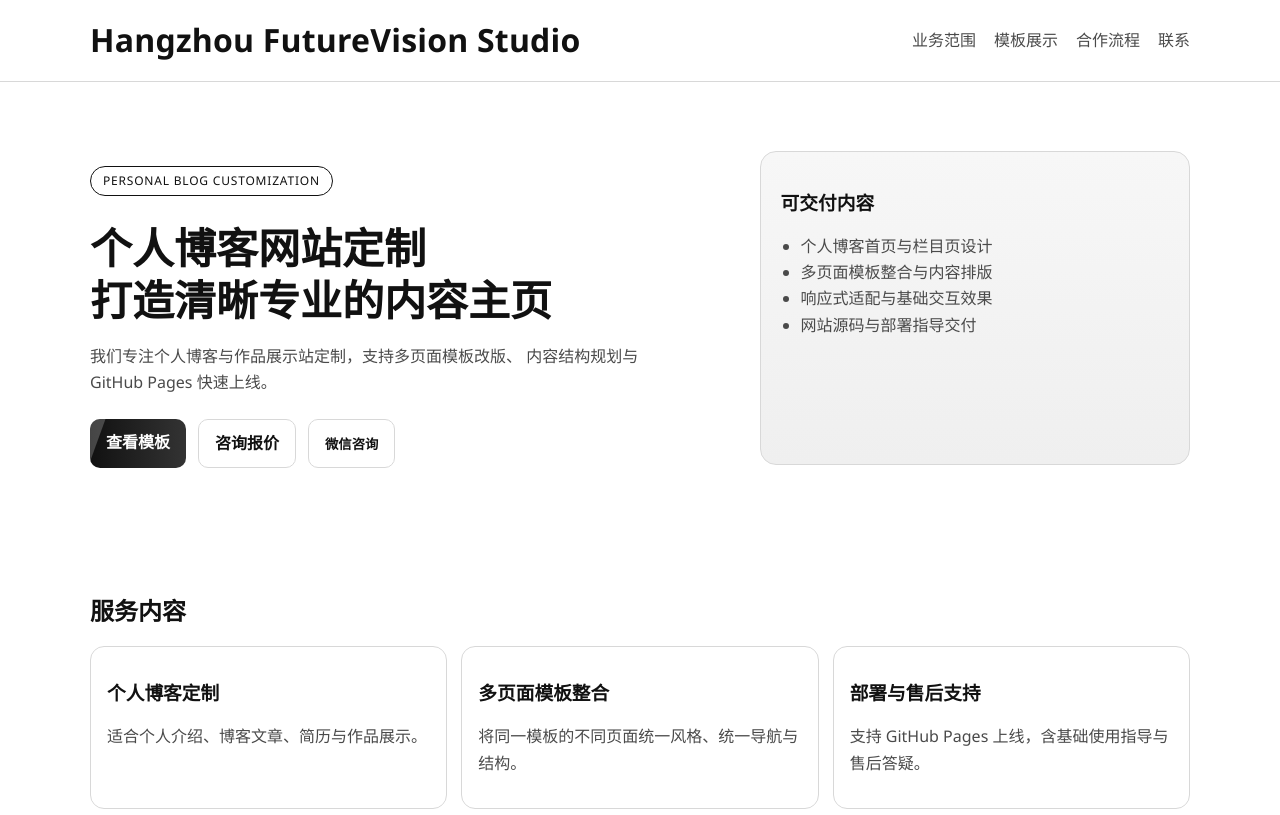
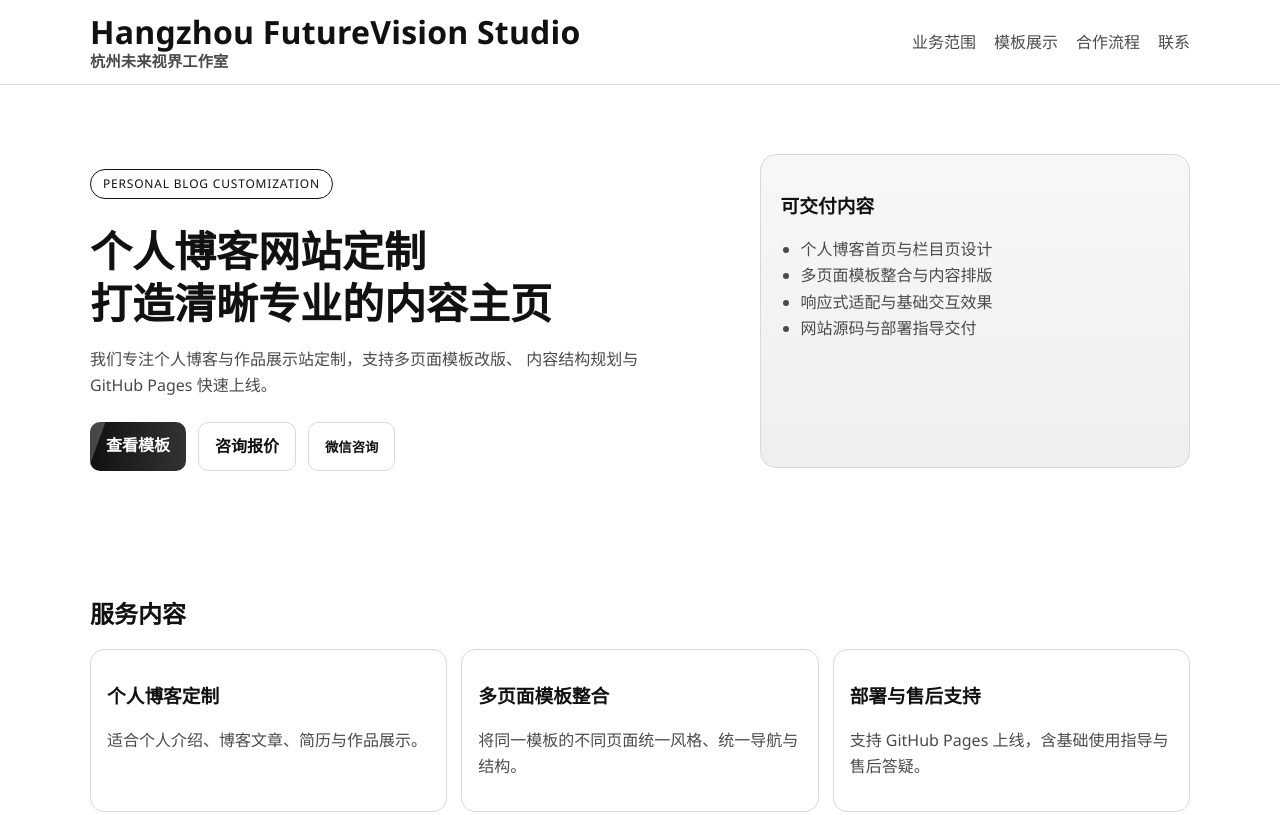
Before and after one commit to FutureVisionStudioWeb/studio, a plain HTML site: page index.html in a window 1280 px wide. Shown: the top 815 px of the page. Drawn offline with Linux system fonts and the light colour scheme.

Commit message:
Update header branding and remove template hint text.
Add Chinese studio name under the English title and delete the template-image guidance sentence in the templates section.

Made-with: Cursor

```diff
--- a/assets/css/styles.css
+++ b/assets/css/styles.css
@@ -48,6 +48,16 @@ body {
   font-weight: 700;
   font-size: 2rem;
   letter-spacing: 0.2px;
+  display: inline-flex;
+  flex-direction: column;
+  line-height: 1.1;
+}
+
+.logo small {
+  margin-top: 4px;
+  font-size: 0.95rem;
+  font-weight: 600;
+  color: var(--muted);
 }
 
 .nav-links {
--- a/index.html
+++ b/index.html
@@ -13,7 +13,10 @@
   <body>
     <header class="site-header">
       <div class="container nav-wrap">
-        <a class="logo" href="#top">Hangzhou FutureVision Studio</a>
+        <a class="logo" href="#top">
+          <span>Hangzhou FutureVision Studio</span>
+          <small>杭州未来视界工作室</small>
+        </a>
         <nav class="nav-links">
           <a href="#services">业务范围</a>
           <a href="#templates">模板展示</a>
@@ -103,9 +106,6 @@
             </div>
           </div>
 
-          <p class="tips">
-            你后续只需要把模板图片放进 <code>assets/images/templates</code> 目录，并修改卡片中的图片路径和标题。
-          </p>
           <div class="template-grid" id="templateGrid"></div>
         </div>
       </section>
```
